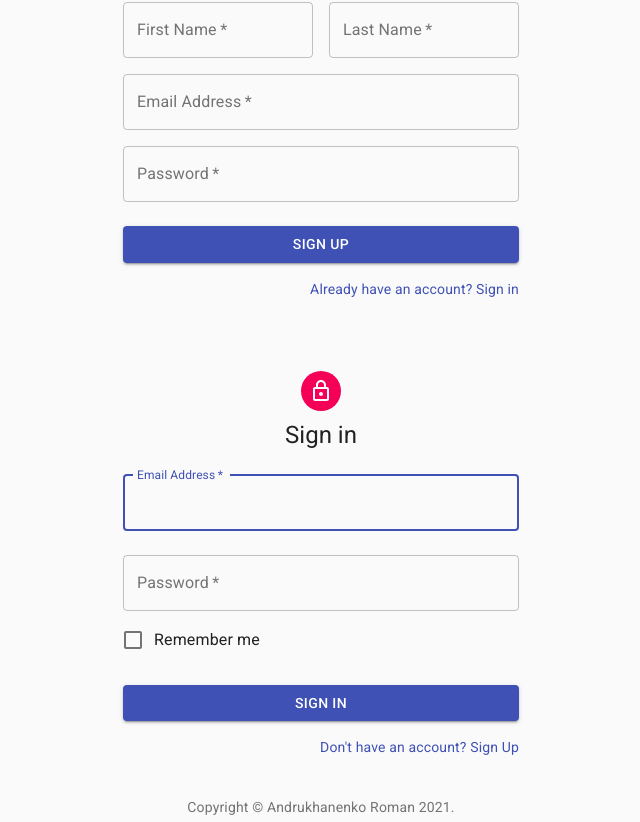
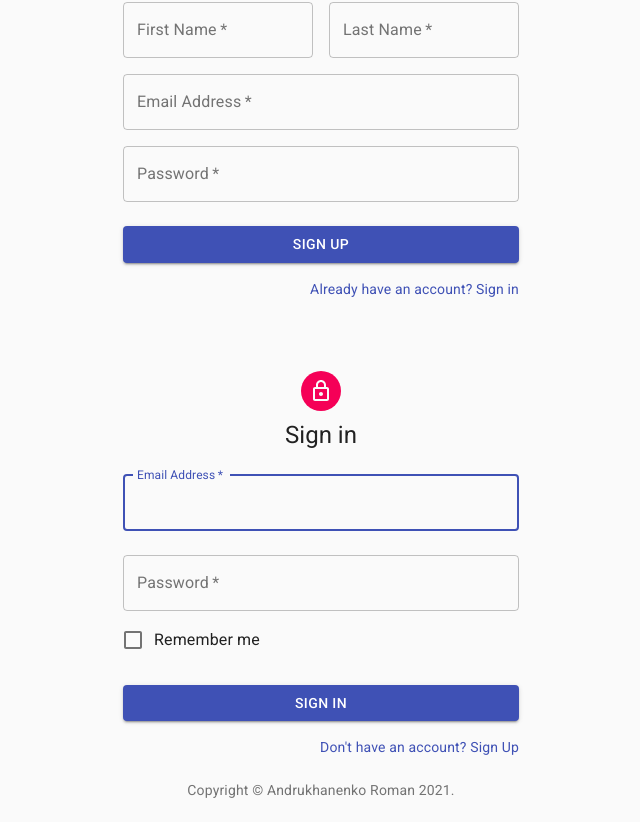
Before and after one commit to Vooooodoo/task-manager-frontend, a React (Create React App) app: page / in a window 1280 px wide. Shown: the part 174-996 px from the top of the page, without its empty margins (319-959 px from the left). Built offline with nearby package versions, Linux system fonts and the light colour scheme.

Commit message:
feature: add footer

```diff
--- a/src/components/Footer/index.js
+++ b/src/components/Footer/index.js
@@ -1,11 +1,23 @@
 import React from 'react';
-import Box from '@material-ui/core/Box';
+import styled from 'styled-components';
 import Typography from '@material-ui/core/Typography';
 import Link from '@material-ui/core/Link';
 
+const StyledFooter = styled.footer`
+  position: relative;
+  display: flex;
+  align-items: center;
+  justify-content: center;
+  max-width: 444px;
+  min-height: 65px;
+  padding: 16px;
+  box-sizing: border-box;
+  margin: 0 auto;
+`
+
 function Footer() {
   return (
-    <Box mt={5}>
+    <StyledFooter>
       <Typography variant="body2" color="textSecondary" align="center">
         {'Copyright © '}
         <Link color="inherit" href="https://github.com/Vooooodoo" target="_blank">
@@ -14,7 +26,7 @@ function Footer() {
         {new Date().getFullYear()}
         {'.'}
       </Typography>
-    </Box>
+    </StyledFooter>
   );
 }
 
```
